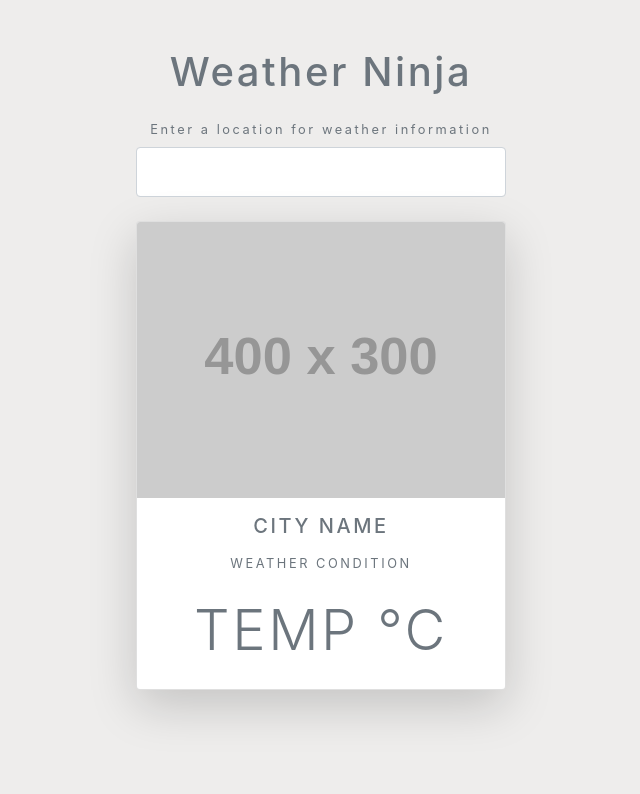
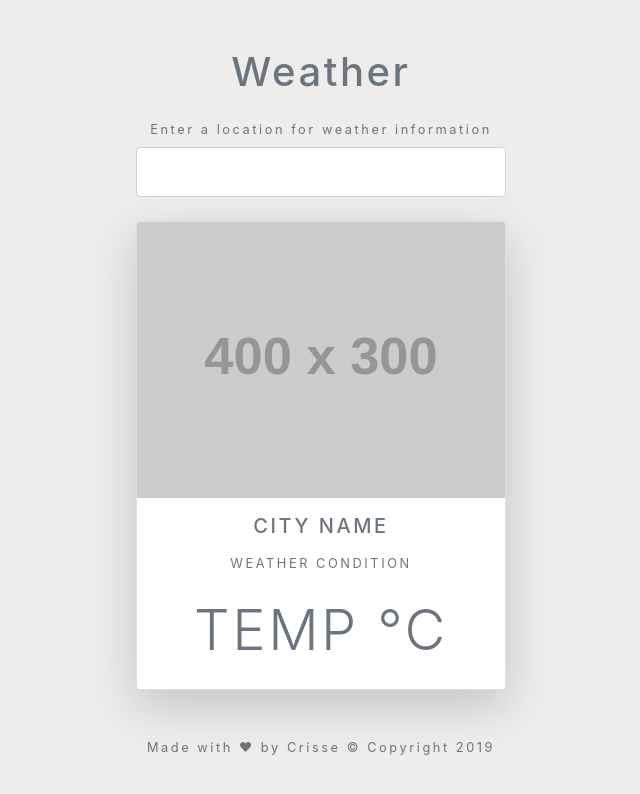
Before and after one commit to crissesoto/wheather-App-JS, a plain HTML site: page index.html in a window 1280 px wide. Shown: the whole page, without its empty margins (319-959 px from the left). Drawn offline with nearby package versions, Linux system fonts and the light colour scheme; placeholder pictures from the web are drawn by us.

Commit message:
added footer

```diff
--- a/index.html
+++ b/index.html
@@ -21,7 +21,7 @@
   </head>
   <body>
     <div class="container my-5 mx-auto">
-      <h1 class="text-muted text-center my-4">Weather Ninja</h1>
+      <h1 class="text-muted text-center my-4">Weather</h1>
 
       <form class="change-location my-4 text-center text-muted">
         <label for="city">Enter a location for weather information</label>
@@ -46,6 +46,9 @@
         </div>
       </div>
     </div>
+    <footer class="text-center text-muted">
+      Made with &#10084; by Crisse &copy; Copyright 2019
+    </footer>
 
     <!-- JavaScript -->
     <script src="scripts/forecast.js"></script>
```
